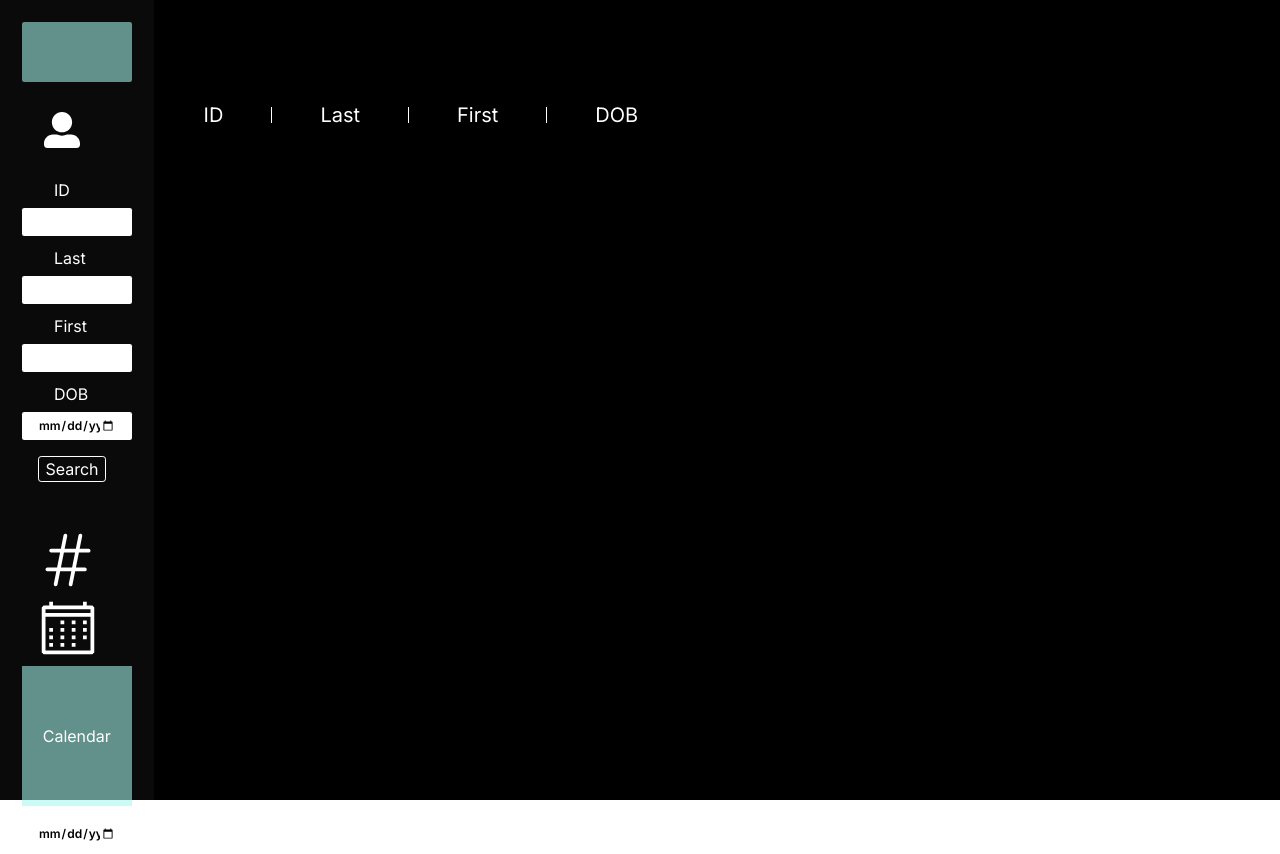
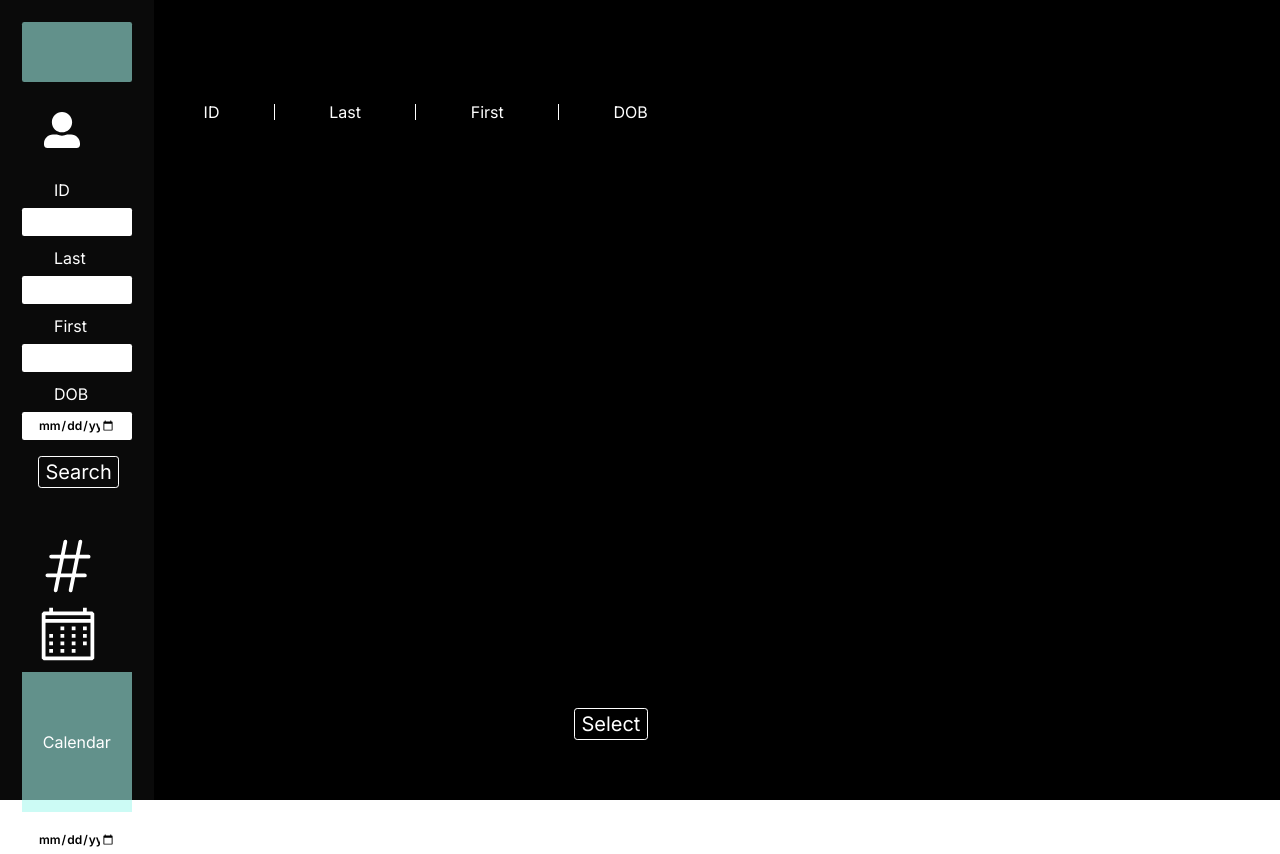
Before and after one commit to tanmpham/2B-Imaging, a Next.js app in the folder frontend/: page / in a window 1280 px wide. Built offline with nearby package versions, Linux system fonts and the light colour scheme.

Commit message:
developing the patients selection

```diff
--- a/frontend/src/app/_components/PatientSelection.tsx
+++ b/frontend/src/app/_components/PatientSelection.tsx
@@ -1,23 +1,30 @@
 // Local Component. Can only use in "/" route (excluding sub routes)
+
+import { Button } from '@/components/shared/Buttons/Button'
 
 type Props = {}
 
 const style = {
-  line: `h-[16px] w-[1px] bg-white`,
+  row: {
+    line: `h-[16px] w-[1px] bg-white`,
+    container: `mt-[100px] ml-[50px] h-fit flex items-center gap-x-[3.4rem]`,
+  },
 }
 
 function PatientSelection({}: Props) {
   return (
     <div className="relative">
-      <div className="mt-[100px] ml-[50px] text-[20px] h-fit flex items-center gap-x-[3rem]">
+      <div className={style.row.container}>
         <div className="">ID</div>
-        <div className={style.line} />
+        <div className={style.row.line} />
         <div className="">Last</div>
-        <div className={style.line} />
+        <div className={style.row.line} />
         <div className="">First</div>
-        <div className={style.line} />
+        <div className={style.row.line} />
         <div>DOB</div>
       </div>
+
+      <Button className="absolute bottom-0 right-0 mb-[60px]">Select</Button>
     </div>
   )
 }
--- a/frontend/src/components/shared/Buttons/Button.tsx
+++ b/frontend/src/components/shared/Buttons/Button.tsx
@@ -4,7 +4,7 @@ import * as React from 'react'
 import { ImSpinner8 } from 'react-icons/im'
 
 const buttonVariants = cva(
-  `shrink-0 rounded-[0.2rem] text-[13px] lg:text-base border disabled:pointer-events-none disabled:text-gray_3 disabled:border-gray_2 disabled:bg-white disabled:border active:scale-95 transition-transform ease-in`, //these are the base styles
+  `shrink-0 rounded-[0.2rem] border disabled:pointer-events-none disabled:text-gray_3 disabled:border-gray_2 disabled:bg-white disabled:border active:scale-95 hover:scale-[1.02] transition-transform ease-in`, //these are the base styles
   {
     variants: {
       variant: {
@@ -12,7 +12,7 @@ const buttonVariants = cva(
         custom: '',
       },
       size: {
-        default: 'px-[.4rem]',
+        default: 'px-[.4rem] text-[13px] lg:text-[20px]',
         custom: '',
       },
     },
```
